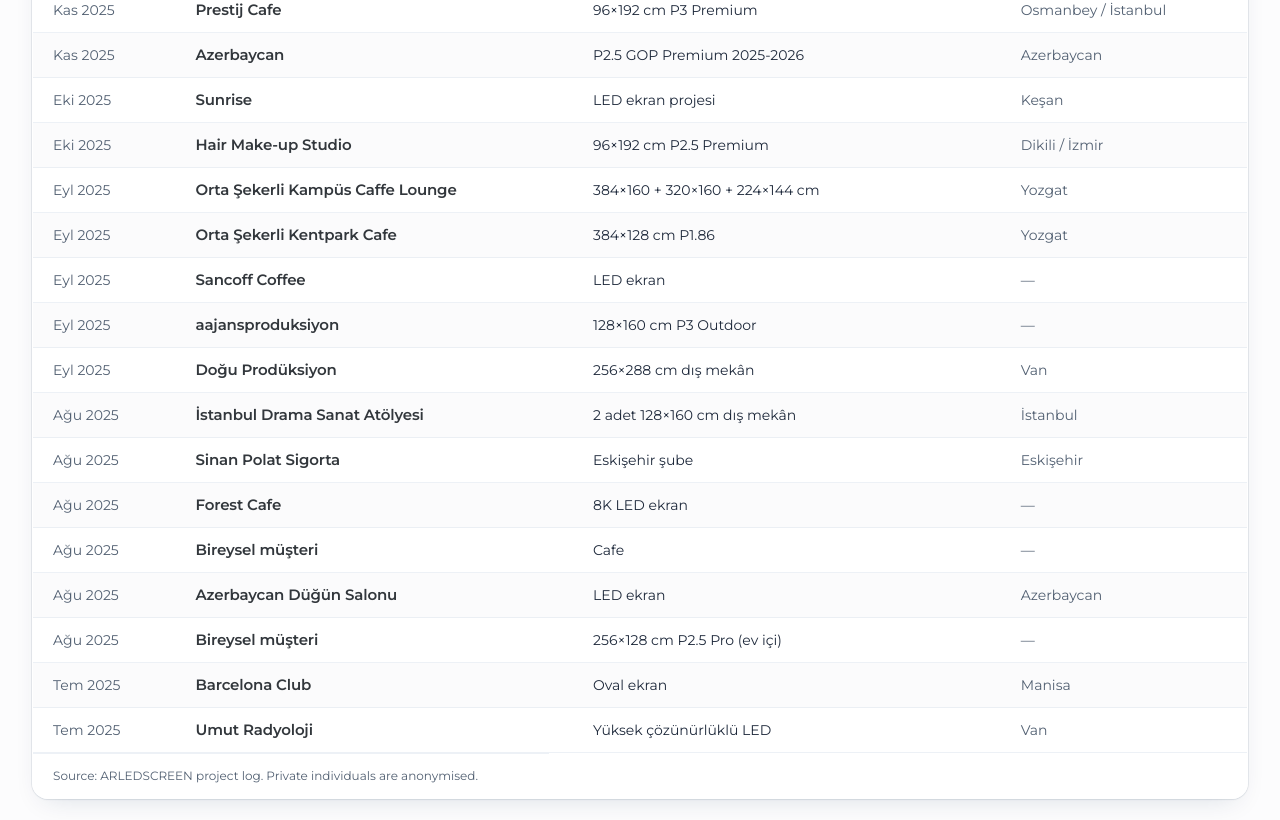
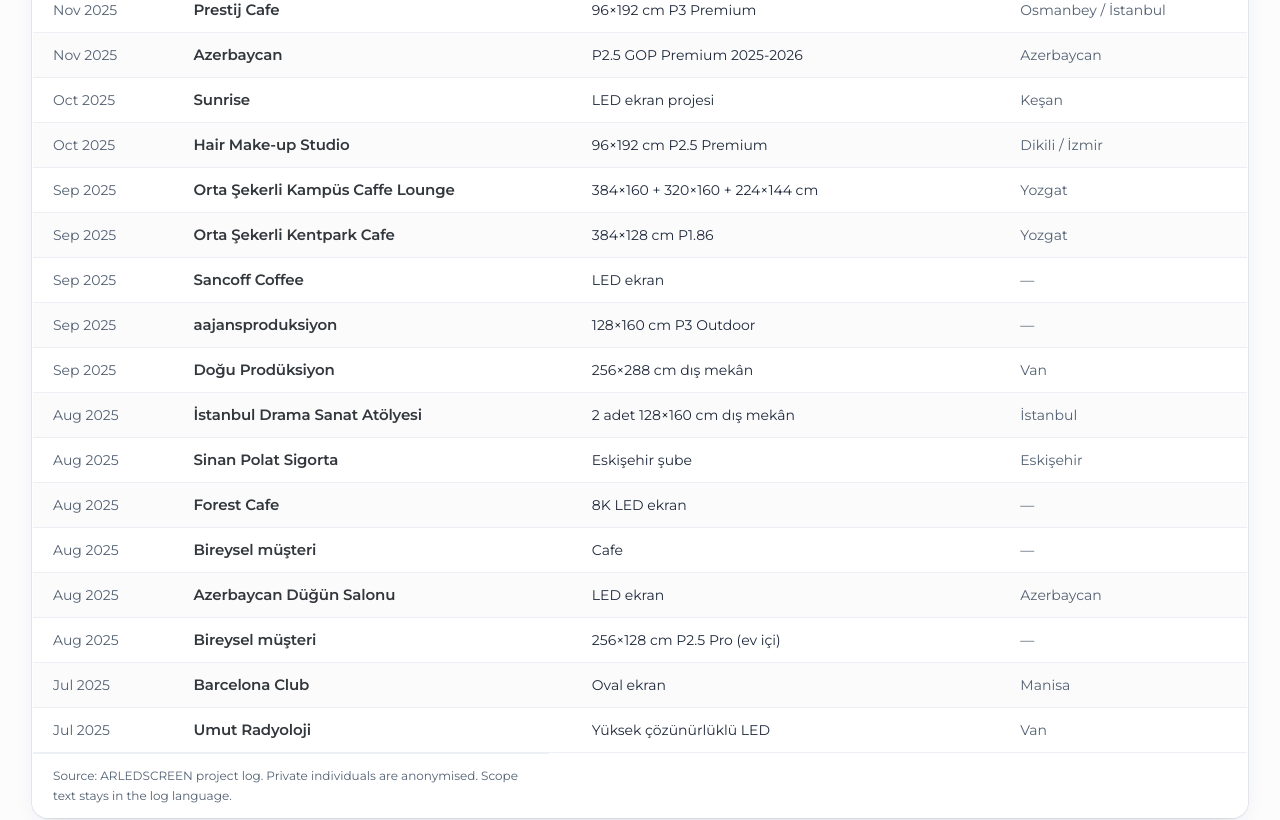
Before and after one commit to bzkrtaras-hue/arledscreen, a Next.js app: page /en/ in a window 1280 px wide. Shown: the part 4840-5660 px from the top of the page. Built offline with nearby package versions, Linux system fonts and the light colour scheme.

Commit message:
Localize project-log dates on English, Arabic and Russian pages.

```diff
--- a/src/components/projects/ReferencesGrid.tsx
+++ b/src/components/projects/ReferencesGrid.tsx
@@ -2,6 +2,7 @@
 import { getDictionary } from "@/lib/i18n";
 import { getReferences } from "@/content/references";
 import { displayCompany } from "@/content/trust";
+import { formatProjectDate } from "@/lib/dates";
 
 interface Props {
   locale: Locale;
@@ -41,7 +42,7 @@
                 key={ref.id}
                 className={i % 2 === 0 ? "border-b border-border/60 bg-white" : "border-b border-border/60 bg-surface/40"}
               >
-                <td className="whitespace-nowrap px-4 py-3 align-top text-ink-muted sm:px-5">{ref.date}</td>
+                <td className="whitespace-nowrap px-4 py-3 align-top text-ink-muted sm:px-5">{formatProjectDate(ref.date, locale)}</td>
                 <td className="px-4 py-3 align-top font-display text-[15px] font-semibold tracking-[-0.01em] text-ink sm:px-5">
                   {displayCompany(ref)}
                 </td>
@@ -55,7 +56,11 @@
       <p className="border-t border-border/60 px-4 py-3 text-xs text-ink-muted sm:px-5">
         {locale === "tr"
           ? "Kaynak: ARLEDSCREEN proje kayıtları. Bireysel müşteri adları gizlilik nedeniyle gösterilmemektedir."
-          : "Source: ARLEDSCREEN project log. Private individuals are anonymised."}
+          : locale === "ru"
+            ? "Источник: журнал проектов ARLEDSCREEN. Частные лица скрыты. Текст объёма — на языке записи."
+            : locale === "ar"
+              ? "المصدر: سجل مشاريع ARLEDSCREEN. أسماء الأفراد مخفية. نص النطاق بلغة السجل."
+              : "Source: ARLEDSCREEN project log. Private individuals are anonymised. Scope text stays in the log language."}
       </p>
     </div>
   );
--- /dev/null
+++ b/src/lib/dates.ts
@@ -0,0 +1,20 @@
+import type { Locale } from "@/lib/i18n";
+
+/** Project-log months as stored in references.ts. */
+const TR_MONTHS = ["Oca", "Şub", "Mar", "Nis", "May", "Haz", "Tem", "Ağu", "Eyl", "Eki", "Kas", "Ara"] as const;
+
+const MONTHS: Record<Exclude<Locale, "tr">, readonly string[]> = {
+  en: ["Jan", "Feb", "Mar", "Apr", "May", "Jun", "Jul", "Aug", "Sep", "Oct", "Nov", "Dec"],
+  ru: ["янв", "фев", "мар", "апр", "май", "июн", "июл", "авг", "сен", "окт", "ноя", "дек"],
+  ar: ["يناير", "فبراير", "مارس", "أبريل", "مايو", "يونيو", "يوليو", "أغسطس", "سبتمبر", "أكتوبر", "نوفمبر", "ديسمبر"],
+};
+
+/** "Tem 2026" → locale label. Turkish stays as logged. Unknown strings pass through. */
+export function formatProjectDate(value: string, locale: Locale): string {
+  if (locale === "tr" || !value) return value;
+  const match = value.trim().match(/^(\S+)\s+(\d{4})$/);
+  if (!match) return value;
+  const index = TR_MONTHS.indexOf(match[1] as (typeof TR_MONTHS)[number]);
+  if (index < 0) return value;
+  return `${MONTHS[locale][index]} ${match[2]}`;
+}
```
